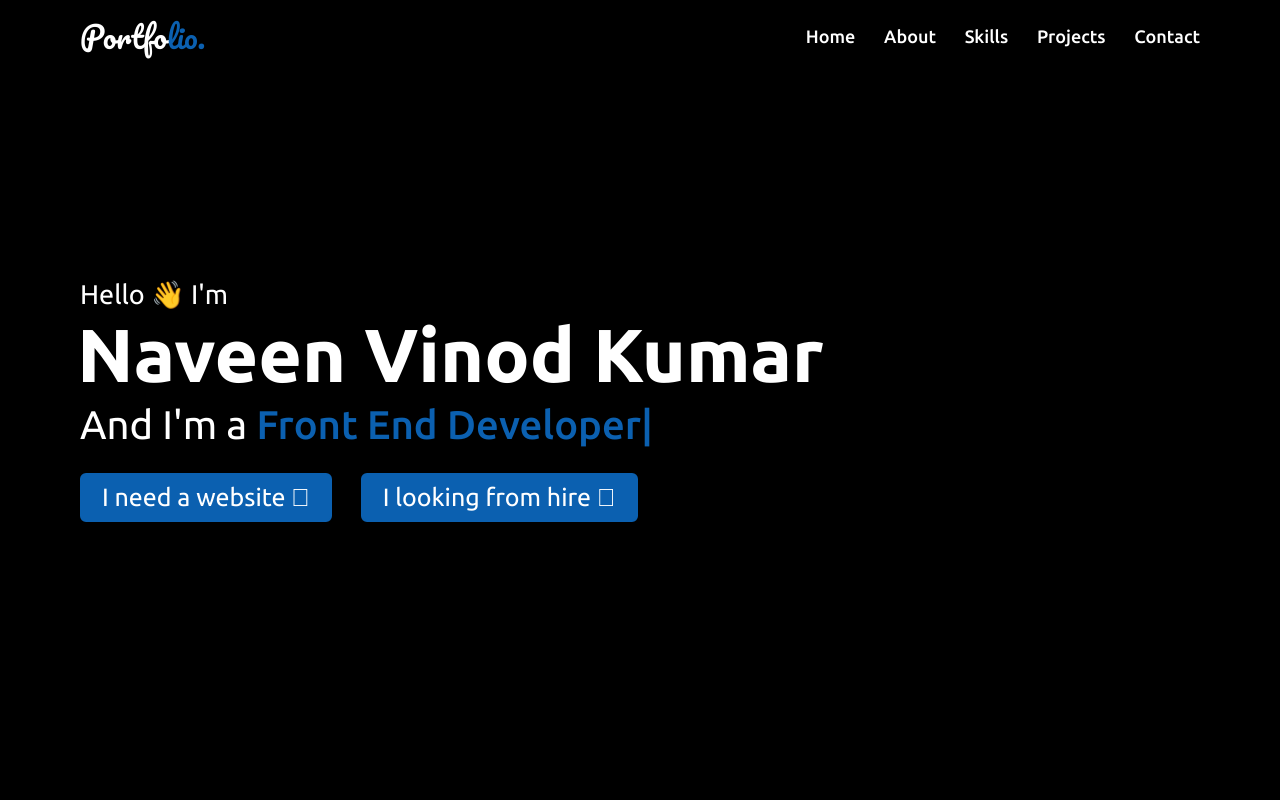
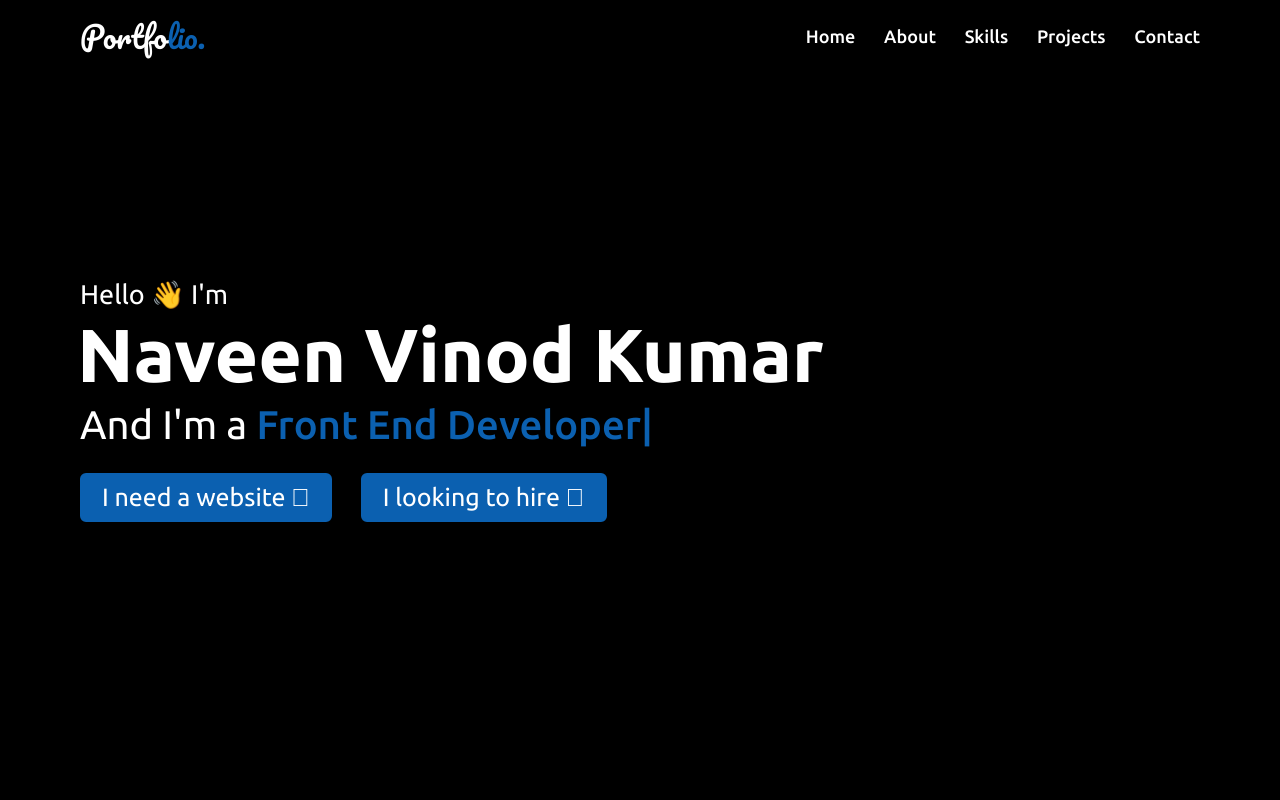
Before and after one commit to Naveenvk29/Portfolio-, a plain HTML site: page index.html in a window 1280 px wide. Shown: the top 800 px of the page. Drawn offline with nearby package versions, Linux system fonts and the light colour scheme; files whose address does not match are found by name.

Commit message:
Update index.html

```diff
--- a/index.html
+++ b/index.html
@@ -59,7 +59,7 @@
                </div>
                <a class="web" href="#contact">I need a website <i class="fad fa-angle-right"></i>
                </a>
-               <a href="https://www.linkedin.com/in/naveen-vinod-kumar-uppu-335286288/" target="_blank"> I looking from hire <i class="fad fa-angle-right"></i>
+               <a href="https://www.linkedin.com/in/naveen-vinod-kumar-uppu-335286288/" target="_blank"> I looking to hire <i class="fad fa-angle-right"></i>
                </a>
             </div>
          </div>
```
